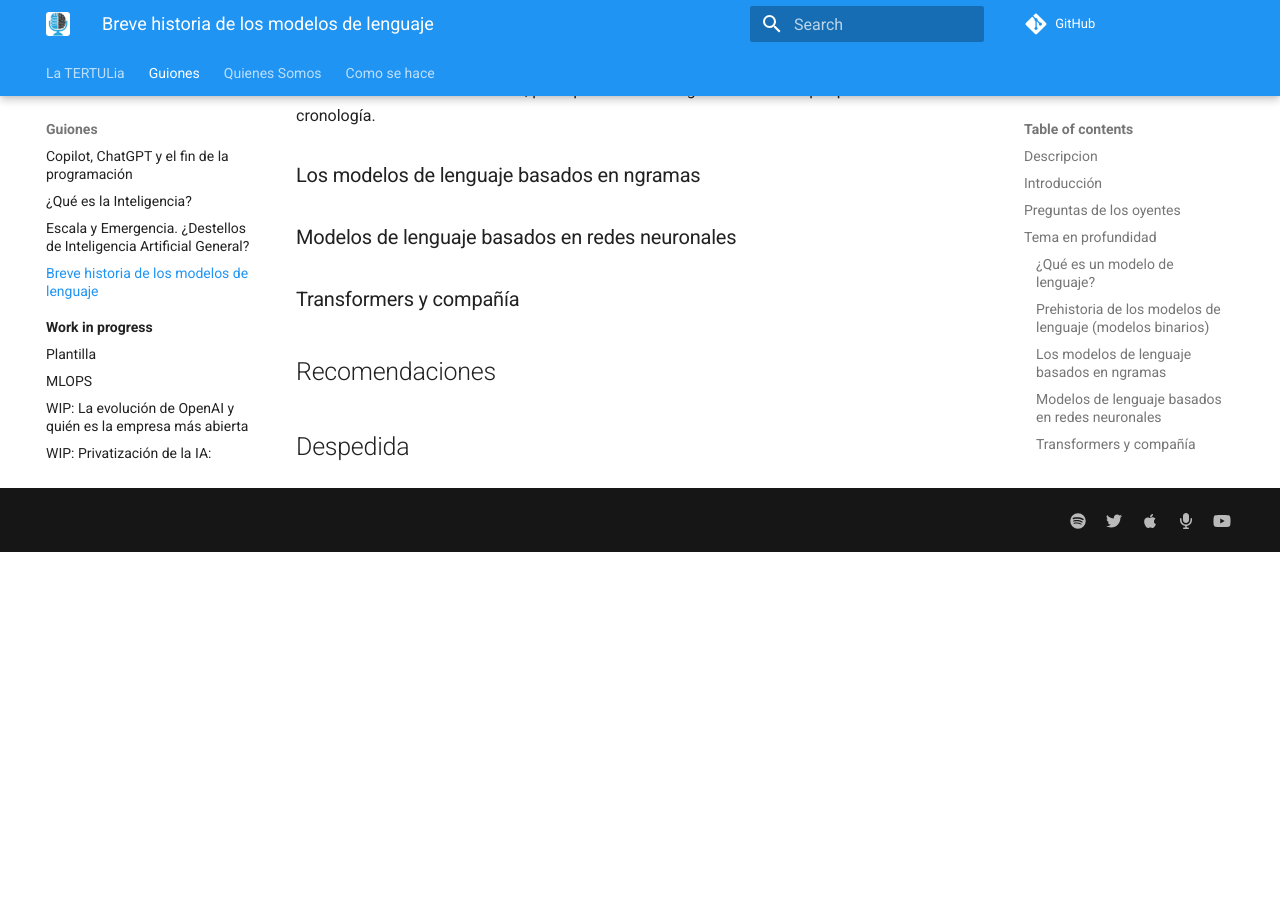
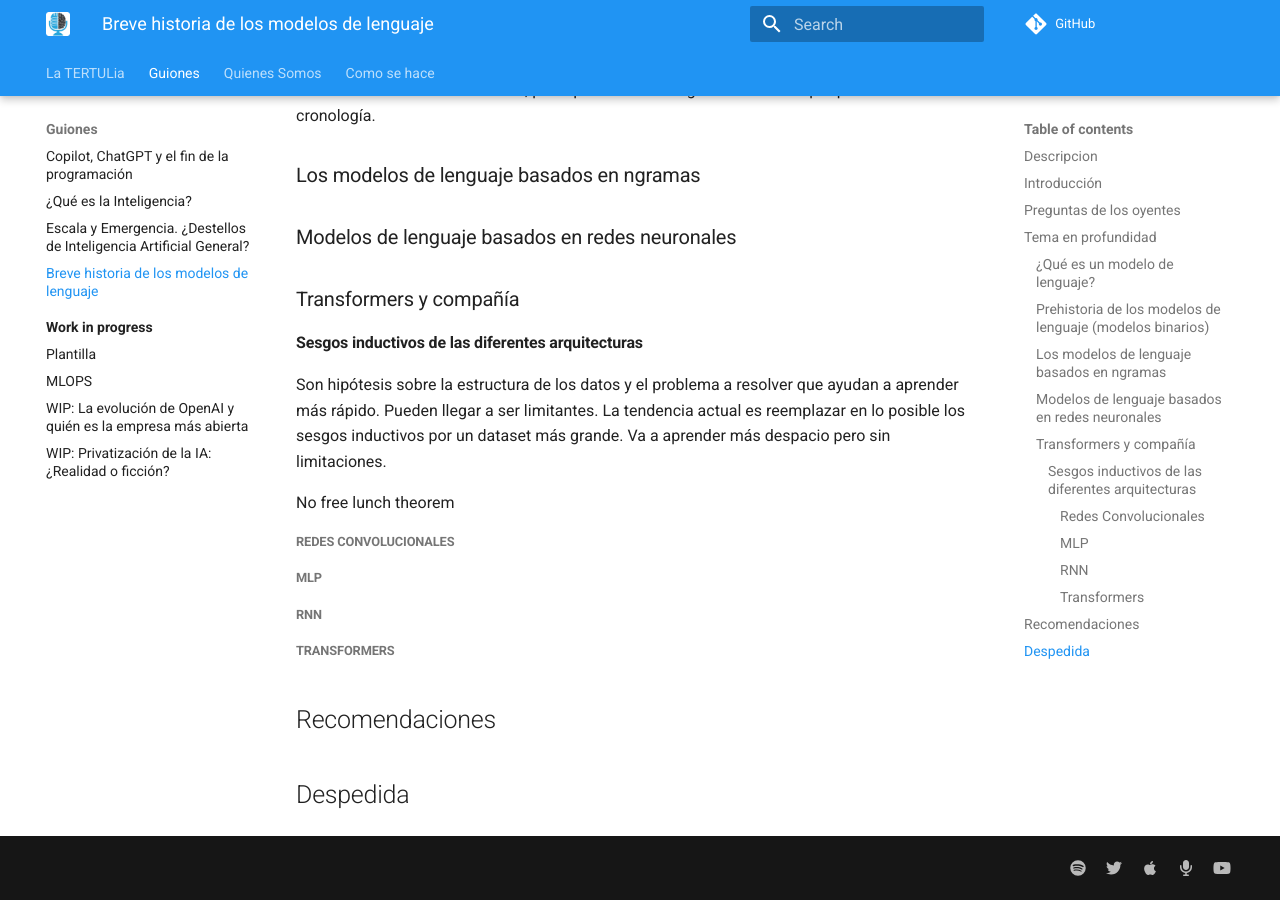
Before and after one commit to ironbar/tertulia_inteligencia_artificial, an MkDocs documentation site: the page built from docs/guiones/04-historia-modelos-lenguaje.md, in a window 1280 px wide and 900 px high, scrolled down 2278 px. Built offline with MkDocs 1.6.1 and Material for MkDocs 9.7.7, drawn with Linux system fonts in a browser that asks for light colours; comment, search, counter and statistics services are not loaded; before the commit the page ends 2830 px from its top, so only the background shows below that.

Commit message:
Update 04-historia-modelos-lenguaje.md

```diff
--- a/docs/guiones/04-historia-modelos-lenguaje.md
+++ b/docs/guiones/04-historia-modelos-lenguaje.md
@@ -102,6 +102,20 @@
 
 ### Transformers y compañía
 
+#### Sesgos inductivos de las diferentes arquitecturas
+
+Son hipótesis sobre la estructura de los datos y el problema a resolver que ayudan a aprender más rápido. Pueden llegar a ser limitantes. La tendencia actual es reemplazar en lo posible los sesgos inductivos por un dataset más grande. Va a aprender más despacio pero sin limitaciones.
+
+No free lunch theorem
+
+##### Redes Convolucionales
+
+##### MLP
+
+##### RNN
+
+##### Transformers
+
 ## Recomendaciones
 
 ## Despedida
```
